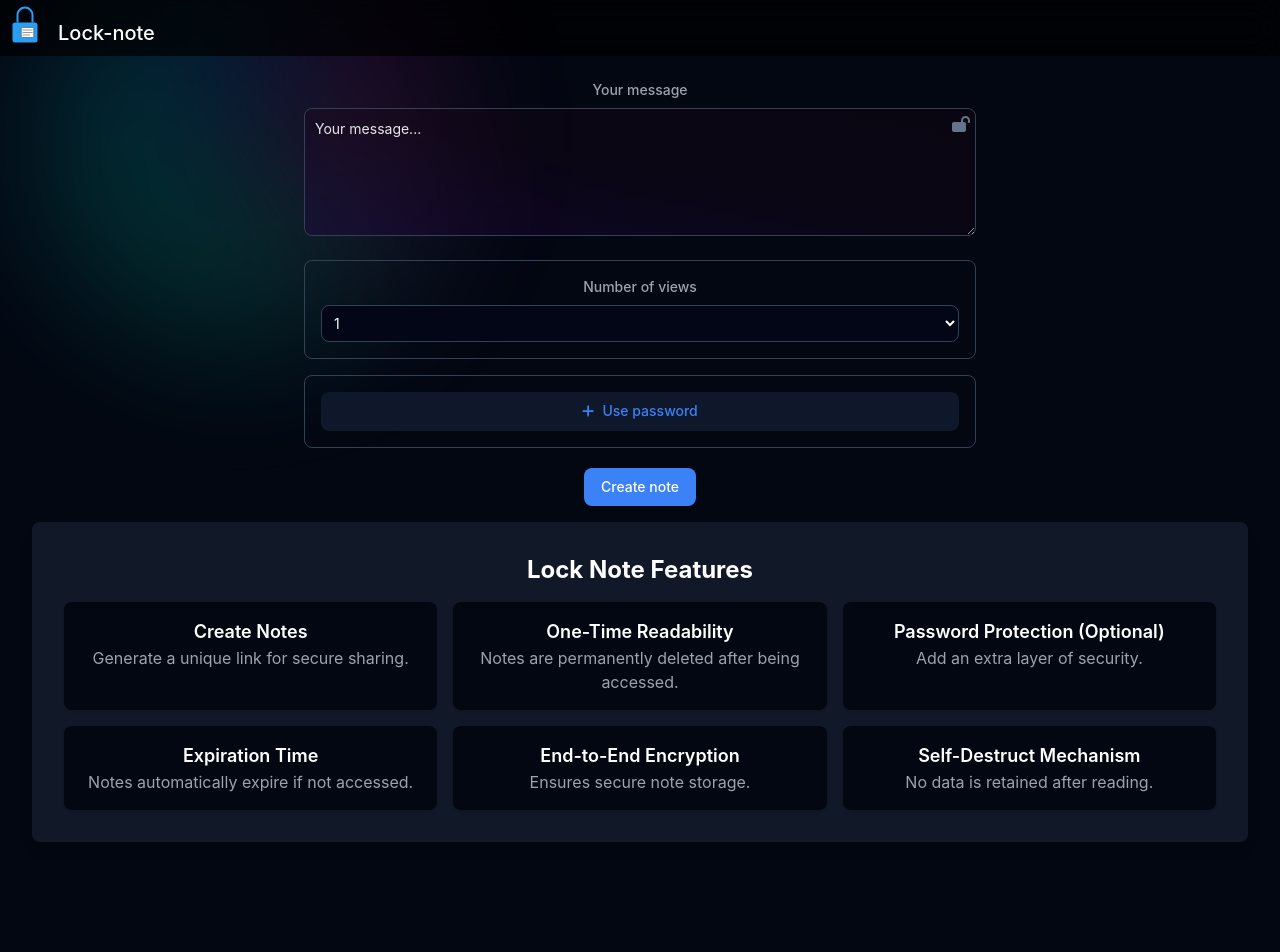
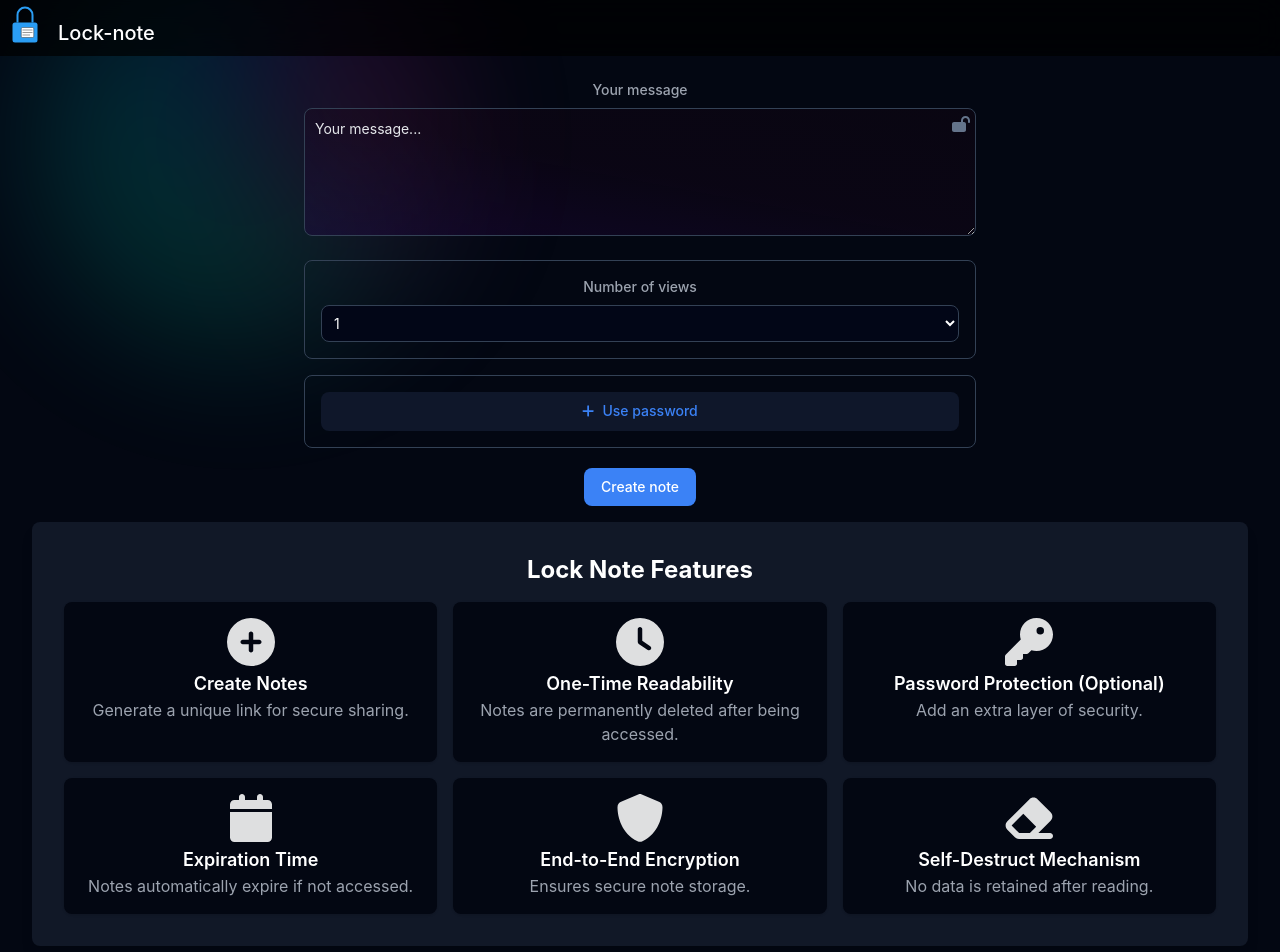
Before and after one commit to trolund/lock-note, a React (Vite) app in the folder src/LockNote.Client/: page / in a window 1280 px wide. Shown: the top 952 px of the page. Before the commit the page ends 874 px from the top, so only its background shows below. Built offline with nearby package versions, Linux system fonts and the light colour scheme.

Commit message:
added icons

```diff
--- a/src/LockNote.Client/src/component/fatures.tsx
+++ b/src/LockNote.Client/src/component/fatures.tsx
@@ -1,4 +1,13 @@
+import { FontAwesomeIcon } from "@fortawesome/react-fontawesome";
 import { FunctionComponent } from "react";
+import {
+  faPlusCircle,
+  faClock,
+  faKey,
+  faShield,
+  faEraser,
+  faCalendar,
+} from "@fortawesome/free-solid-svg-icons";
 
 interface FeaturesProps {}
 
@@ -8,12 +17,14 @@ const Features: FunctionComponent<FeaturesProps> = () => {
       <h2 className="mb-4 text-2xl font-bold text-white">Lock Note Features</h2>
       <div className="grid grid-cols-1 gap-4 sm:grid-cols-2 lg:grid-cols-3">
         <div className="rounded-lg bg-gray-950 p-4 shadow">
+          <FontAwesomeIcon icon={faPlusCircle} className="h-12" />
           <h3 className="text-lg font-semibold text-white">Create Notes</h3>
           <p className="text-gray-400">
             Generate a unique link for secure sharing.
           </p>
         </div>
         <div className="rounded-lg bg-gray-950 p-4 shadow">
+          <FontAwesomeIcon icon={faClock} className="h-12" />
           <h3 className="text-lg font-semibold text-white">
             One-Time Readability
           </h3>
@@ -22,24 +33,28 @@ const Features: FunctionComponent<FeaturesProps> = () => {
           </p>
         </div>
         <div className="rounded-lg bg-gray-950 p-4 shadow">
+          <FontAwesomeIcon icon={faKey} className="h-12" />
           <h3 className="text-lg font-semibold text-white">
             Password Protection (Optional)
           </h3>
           <p className="text-gray-400">Add an extra layer of security.</p>
         </div>
         <div className="rounded-lg bg-gray-950 p-4 shadow">
+          <FontAwesomeIcon icon={faCalendar} className="h-12" />
           <h3 className="text-lg font-semibold text-white">Expiration Time</h3>
           <p className="text-gray-400">
             Notes automatically expire if not accessed.
           </p>
         </div>
         <div className="rounded-lg bg-gray-950 p-4 shadow">
+          <FontAwesomeIcon icon={faShield} className="h-12" />
           <h3 className="text-lg font-semibold text-white">
             End-to-End Encryption
           </h3>
           <p className="text-gray-400">Ensures secure note storage.</p>
         </div>
         <div className="rounded-lg bg-gray-950 p-4 shadow">
+          <FontAwesomeIcon icon={faEraser} className="h-12" />
           <h3 className="text-lg font-semibold text-white">
             Self-Destruct Mechanism
           </h3>
```
